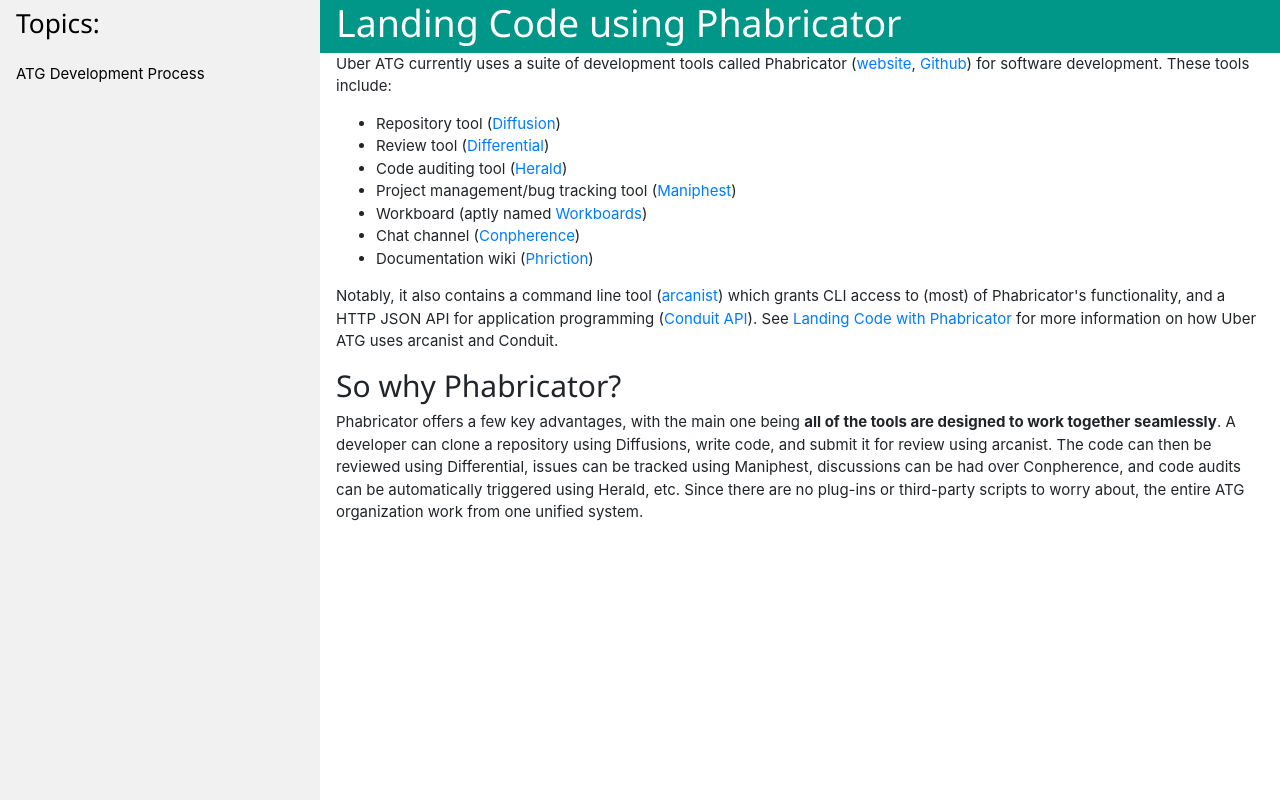
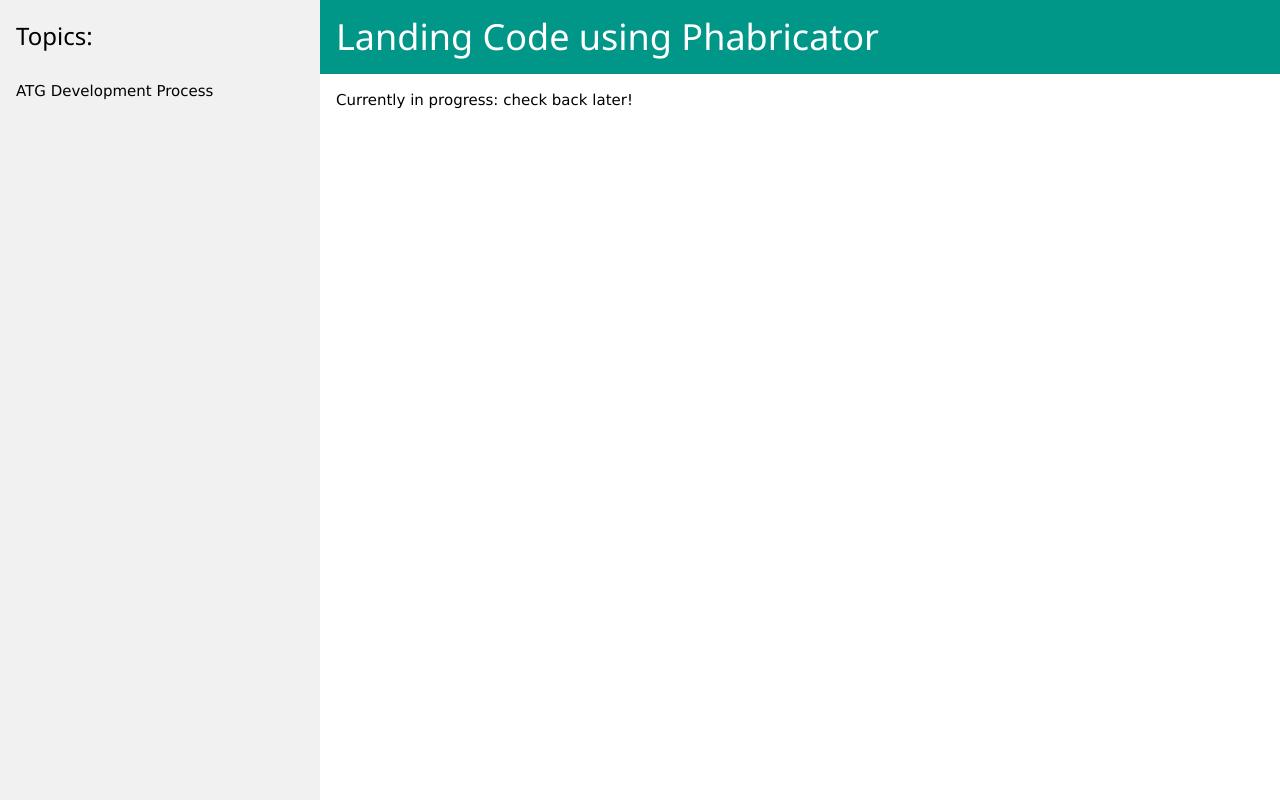
Before and after one commit to watson-john360/Homework, a plain HTML site: page Curriculum/Lessons/Trunk_Dev/phab_land_code.html in a window 1280 px wide. Drawn offline with nearby package versions, Linux system fonts and the light colour scheme.

```diff
--- a/Curriculum/Lessons/Trunk_Dev/phab_land_code.html
+++ b/Curriculum/Lessons/Trunk_Dev/phab_land_code.html
@@ -3,7 +3,6 @@
 <meta name="viewport" content="width=device-width, initial-scale=1">
 <head>
     <link rel="stylesheet" type="text/css" href="../../Layout/w3.css">
-    <link rel="stylesheet" type="text/css" href="../../bootstrap.css">
 </head>
 <body>
     <div class="w3-sidebar w3-light-grey w3-bar-block" style="width:25%">
@@ -16,6 +15,8 @@
             <a href="phab_overview.html" class="w3-bar-item w3-button">Phabricator</a>
             <a href="phab_vs_git.html" class="w3-bar-item w3-button">Pabricator vs. Gitflow</a>
             <a href="phab_land_code.html" class="w3-bar-item w3-button">Landing code with Phabricator</a>
+            <a href="resources.html" class="w3-bar-item w3-button">Resources</a>
+            <a href="revision.html" class="w3-bar-item w3-button">Revisions</a>
         </div>
         </div>
     </div>
@@ -23,24 +24,7 @@
     <div style="margin-left:25%">
         <div class="w3-container w3-teal"><h1>Landing Code using Phabricator</h1></div>
         <div class="w3-container">
-            <p>Uber ATG currently uses a suite of development tools called Phabricator (<a href="https://www.phacility.com/phabricator/">website</a>, <a href="https://github.com/phacility/phabricator">Github</a>) for software development. These tools include:</p>
-        <ul>
-            <li>Repository tool (<a href="https://phacility.com/phabricator/diffusion/">Diffusion</a>) </li>
-            <li>Review tool (<a href="https://www.phacility.com/phabricator/differential/">Differential</a>)</li>
-            <li>Code auditing tool (<a href="https://www.phacility.com/phabricator/herald/">Herald</a>)
-            </li>
-            <li>Project management/bug tracking tool (<a href="https://www.phacility.com/phabricator/maniphest/">Maniphest</a>)
-            </li>
-            <li>Workboard (aptly named <a href="https://www.phacility.com/phabricator/projects/">Workboards</a>)
-            </li>
-            <li>Chat channel (<a href="https://www.phacility.com/phabricator/conpherence/">Conpherence</a>)</li>
-            <li>Documentation wiki (<a href="https://www.phacility.com/phabricator/phriction/">Phriction</a>)
-            </li>
-        </ul>
-        <p>Notably, it also contains a command line tool (<a href="https://www.phacility.com/phabricator/arcanist/">arcanist</a>) which grants CLI access to (most) of Phabricator's functionality, and a HTTP JSON API for application programming (<a href="https://secure.phabricator.com/conduit/">Conduit API</a>). See <a href="phab_land_code.html">Landing Code with Phabricator</a> for more information on how Uber ATG uses arcanist and Conduit.
-        </p>
-        <h2>So why Phabricator?</h2>
-            <p>Phabricator offers a few key advantages, with the main one being <b>all of the tools are designed to work together seamlessly</b>. A developer can clone a repository using Diffusions, write code, and submit it for review using arcanist. The code can then be reviewed using Differential, issues can be tracked using Maniphest, discussions can be had over Conpherence, and code audits can be automatically triggered using Herald, etc. Since there are no plug-ins or third-party scripts to worry about, the entire ATG organization work from one unified system.</p>
+            <p>Currently in progress: check back later!</p>
         </div>
     </div>
 
```
Also changed, not shown: Curriculum/Lessons/Trunk_Dev/phab_overview.html (+2 -1 lines), Curriculum/Lessons/Trunk_Dev/phab_vs_git.html (+2 -1 lines), Curriculum/Lessons/Trunk_Dev/trunk_intro.html (+2 -1 lines), Curriculum/Lessons/Trunk_Dev/trunk_pros_cons.html (+2 -1 lines), Curriculum/index.html (+2 -3 lines).
